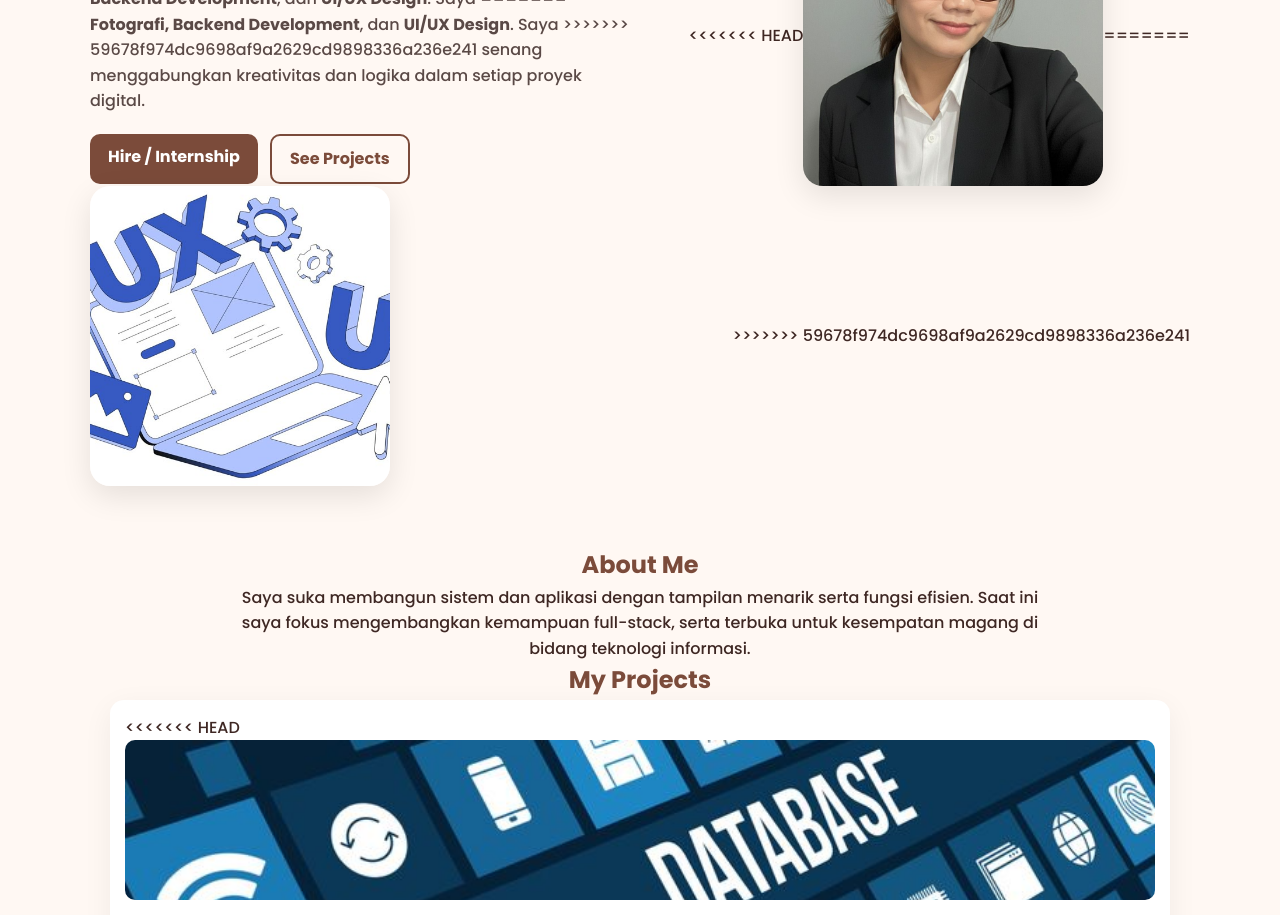
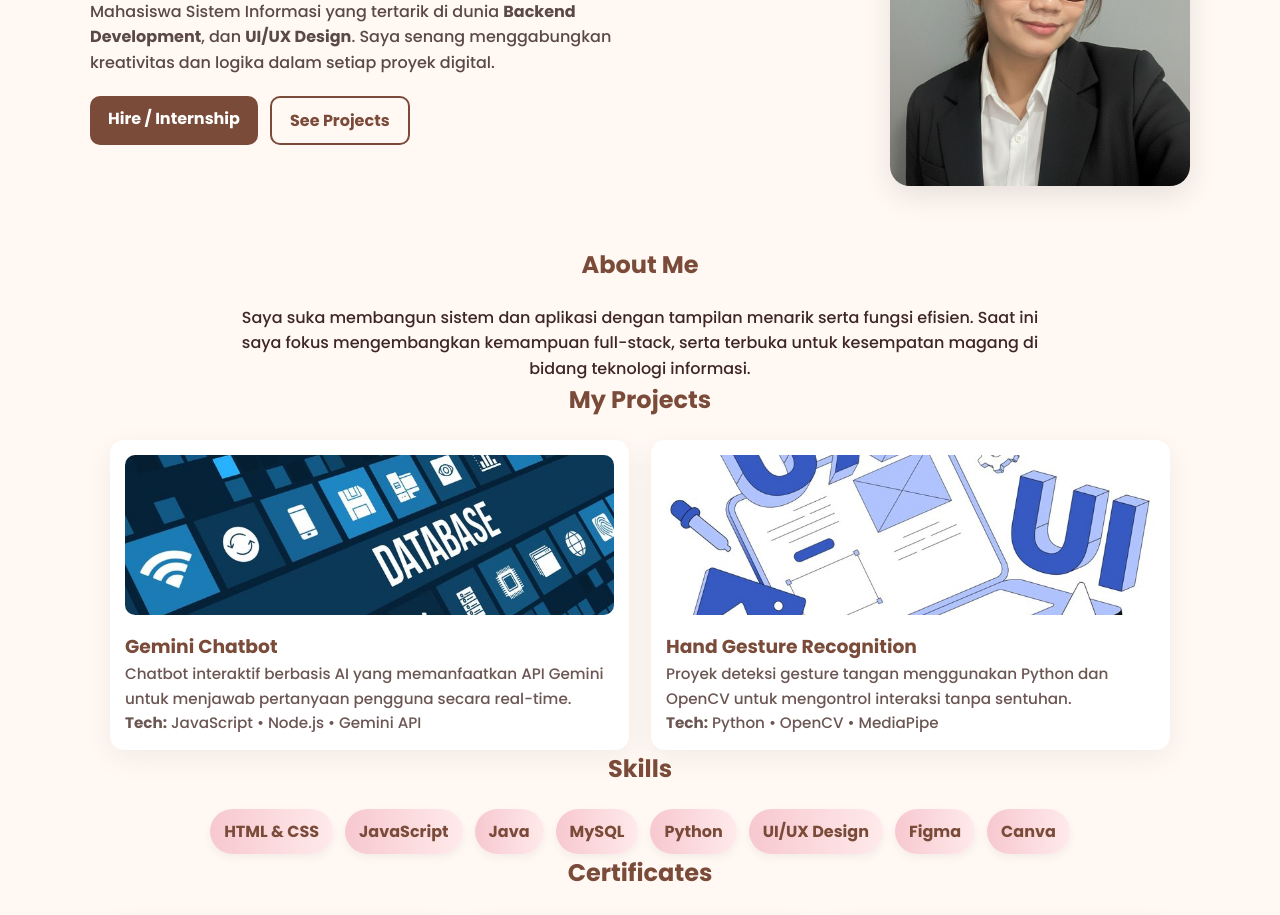
Before and after one commit to rosaa-AI/rosaportofolio, a plain HTML site: page index.html in a window 1280 px wide. Shown: the part 235-1150 px from the top of the page. Drawn offline with Linux system fonts and the light colour scheme.

Commit message:
update portfolio

```diff
--- a/index.html
+++ b/index.html
@@ -134,7 +134,6 @@
       }
       h2 {
         color: var(--brown);
-<<<<<<< HEAD
         margin-bottom: 20px;
         text-align: center;
       }
@@ -143,12 +142,6 @@
         margin-top: 10px;
       }
 
-=======
-        margin-bottom: 16px;
-        text-align: center;
-      }
-
->>>>>>> 59678f974dc9698af9a2629cd9898336a236e241
       /* PROJECTS */
       .projects-grid {
         display: grid;
@@ -285,7 +278,6 @@
         color: #7b6a65;
         font-size: 0.9rem;
       }
-<<<<<<< HEAD
 
       @media (max-width: 768px) {
 
@@ -338,8 +330,6 @@
   }
 
 }
-=======
->>>>>>> 59678f974dc9698af9a2629cd9898336a236e241
     </style>
   </head>
   <body>
@@ -365,11 +355,7 @@
         <h1>Hi, I'm <span>Rosa Silaban</span></h1>
         <p>
           Mahasiswa Sistem Informasi yang tertarik di dunia
-<<<<<<< HEAD
           <b>Backend Development</b>, dan <b>UI/UX Design</b>. Saya
-=======
-          <b>Fotografi, Backend Development</b>, dan <b>UI/UX Design</b>. Saya
->>>>>>> 59678f974dc9698af9a2629cd9898336a236e241
           senang menggabungkan kreativitas dan logika dalam setiap proyek
           digital.
         </p>
@@ -378,11 +364,7 @@
           <a href="#projects" class="btn btn-outline">See Projects</a>
         </div>
       </div>
-<<<<<<< HEAD
       <img src="profil.png" alt="Foto Profil Rosa" />
-=======
-      <img src="image.png" alt="Foto Profil Rosa" />
->>>>>>> 59678f974dc9698af9a2629cd9898336a236e241
     </section>
 
     <!-- ABOUT -->
@@ -400,11 +382,7 @@
       <h2>My Projects</h2>
       <div class="projects-grid">
         <div class="project">
-<<<<<<< HEAD
           <img src="java.png" alt="Gemini Chatbot Project" />
-=======
-          <img src="java.jpg" alt="Gemini Chatbot Project" />
->>>>>>> 59678f974dc9698af9a2629cd9898336a236e241
           <h3>Gemini Chatbot</h3>
           <p>
             Chatbot interaktif berbasis AI yang memanfaatkan API Gemini untuk
@@ -413,11 +391,7 @@
           <p><b>Tech:</b> JavaScript • Node.js • Gemini API</p>
         </div>
         <div class="project">
-<<<<<<< HEAD
           <img src="UI.png" alt="Hand Gesture Recognition" />
-=======
-          <img src="UI.jpg" alt="Hand Gesture Recognition" />
->>>>>>> 59678f974dc9698af9a2629cd9898336a236e241
           <h3>Hand Gesture Recognition</h3>
           <p>
             Proyek deteksi gesture tangan menggunakan Python dan OpenCV untuk
@@ -452,16 +426,12 @@
           <h3>RevoU — Data Analysis Certificate</h3>
           <p>Diterbitkan oleh RevoU, 2025</p>
         </div>
-<<<<<<< HEAD
 
-=======
->>>>>>> 59678f974dc9698af9a2629cd9898336a236e241
         <div class="cert-card">
           <img src="DITEKINDO.png" alt="Sertifikat Ditekindo" />
           <h3>DITEKINDO — Software Engineering</h3>
           <p>Diterbitkan oleh DITEKINDO & BNSP, 2025</p>
         </div>
-<<<<<<< HEAD
 
         <div class="cert-card">
             <img src="maju bareng ai.png" alt="Sertifikat Maju bareng AI" />
@@ -474,8 +444,6 @@
             <h3>International Organisation Of Employers (IOE) - AI Fluency Training</h3>
             <p>Diterbitkan oleh International Organisation Of Employers (IOE), 2025</p>
         </div>
-=======
->>>>>>> 59678f974dc9698af9a2629cd9898336a236e241
       </div>
     </section>
 
@@ -514,8 +482,4 @@
       <p>© 2025 Rosa Silaban • Built with ❤️ and Passion</p>
     </footer>
   </body>
-<<<<<<< HEAD
 </html>
-=======
-</html>
->>>>>>> 59678f974dc9698af9a2629cd9898336a236e241
```
